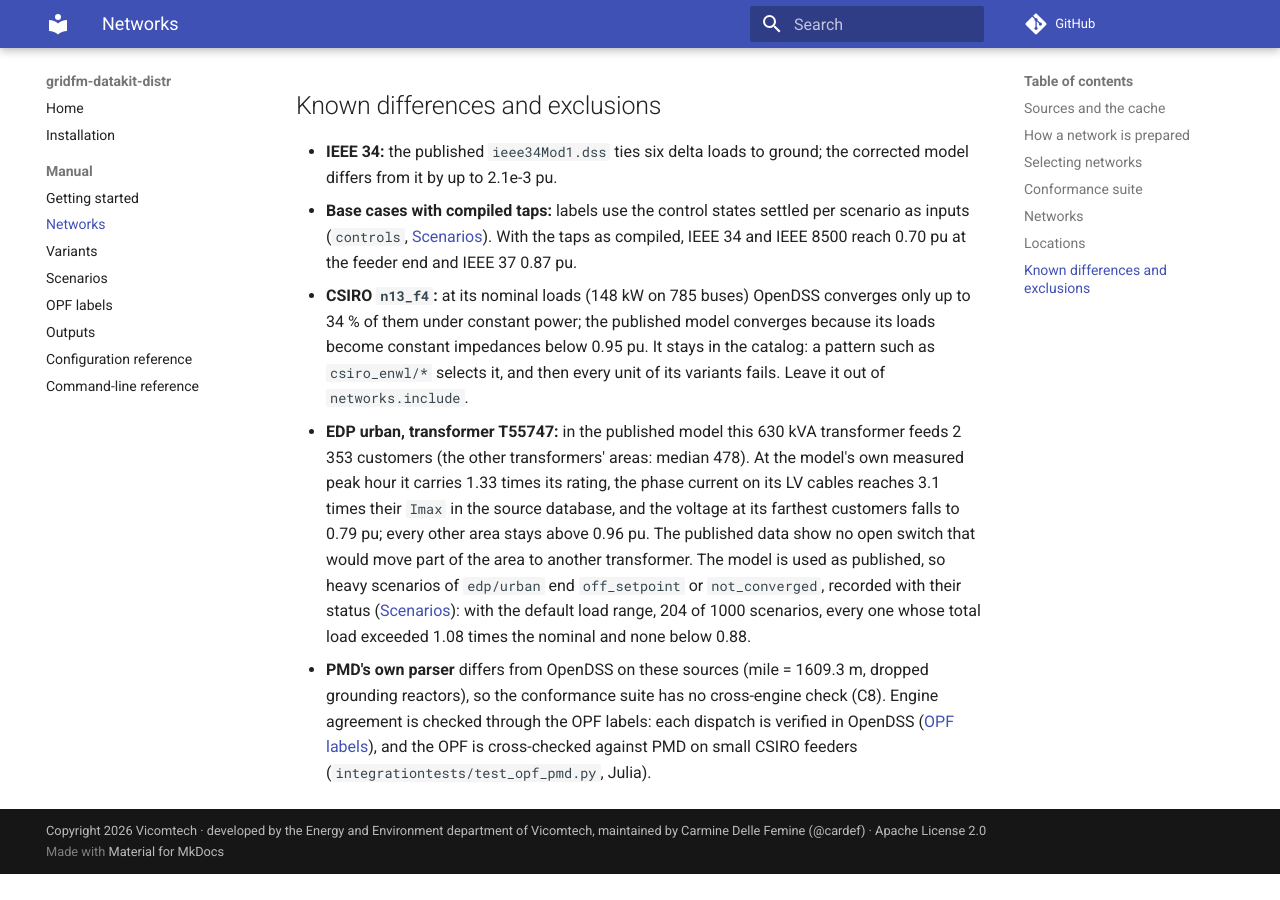
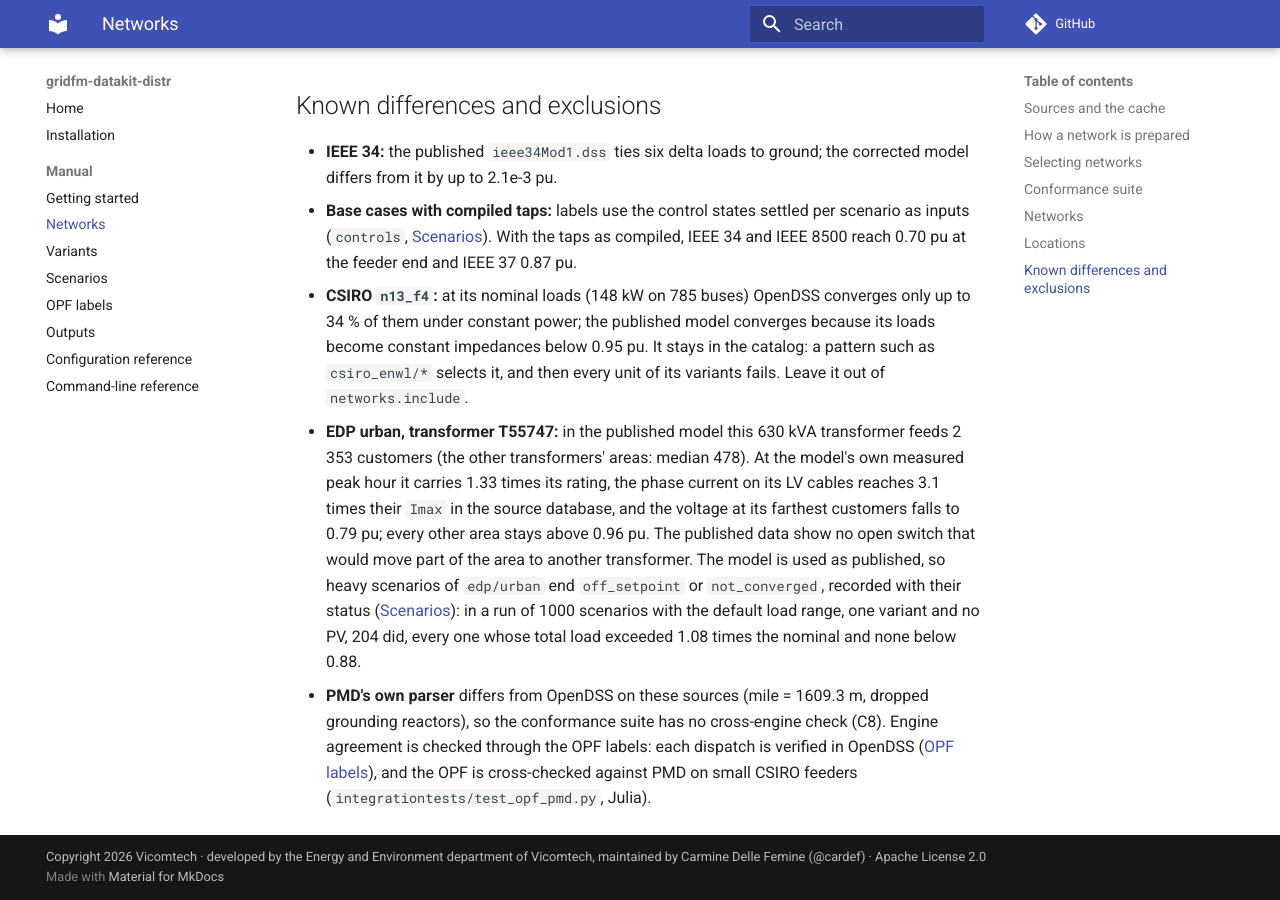
Before and after one commit to gridfm/gridfm-datakit-distr, an MkDocs documentation site: the page built from docs/manual/networks.md, in a window 1280 px wide and 900 px high, scrolled down 5013 px. Built offline with MkDocs 1.6.1 and Material for MkDocs 9.7.7, drawn with Linux system fonts in a browser that asks for light colours; comment, search, counter and statistics services are not loaded; before the commit the page ends 5887 px from its top, so only the background shows below that.

Commit message:
docs: state the run behind the EDP urban failure count
Signed-off-by: cardef <carmine.dellefemine@gmail.com>

```diff
--- a/docs/manual/networks.md
+++ b/docs/manual/networks.md
@@ -138,8 +138,9 @@ The sample `scripts/config/pvgis.yaml` places the CSIRO feeders at Manchester (5
   other area stays above 0.96 pu. The published data show no open switch that would move part of
   the area to another transformer. The model is used as published, so heavy scenarios of
   `edp/urban` end `off_setpoint` or `not_converged`, recorded with their status
-  ([Scenarios](scenarios.md#power-flow-and-statuses)): with the default load range, 204 of 1000
-  scenarios, every one whose total load exceeded 1.08 times the nominal and none below 0.88.
+  ([Scenarios](scenarios.md#power-flow-and-statuses)): in a run of 1000 scenarios with the default
+  load range, one variant and no PV, 204 did, every one whose total load exceeded 1.08 times the
+  nominal and none below 0.88.
 - **PMD's own parser** differs from OpenDSS on these sources (mile = 1609.3 m, dropped grounding
   reactors), so the conformance suite has no cross-engine check (C8). Engine agreement is checked
   through the OPF labels: each dispatch is verified in OpenDSS ([OPF labels](opf.md)), and the OPF
```
